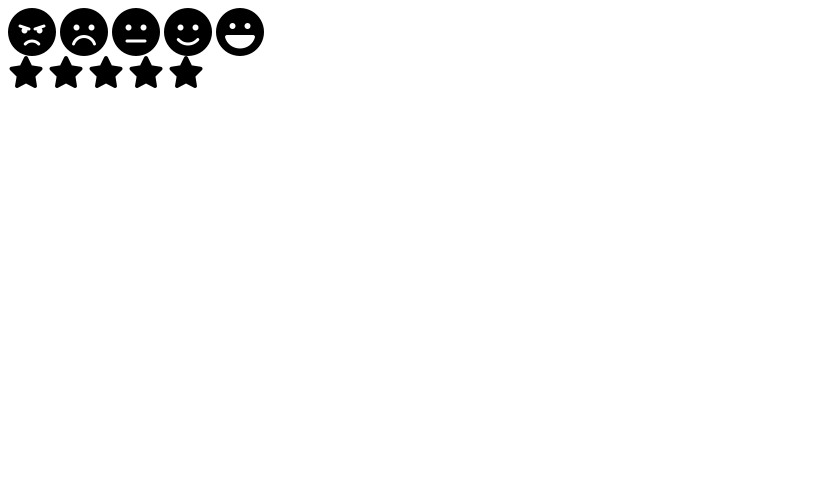
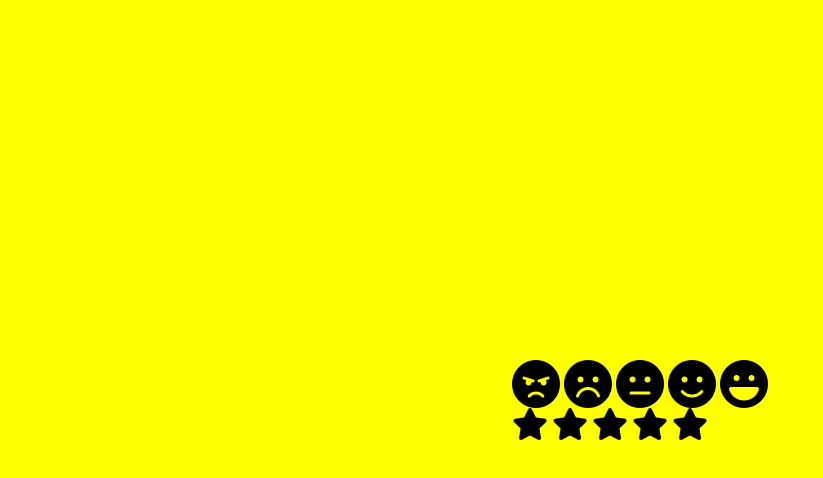
Before and after one commit to Hayds97/Emoji-project, a plain HTML site: page index.html in a window 1280 px wide. Shown: the whole page, without its empty margins (0-823 px from the left). Drawn offline with Linux system fonts and the light colour scheme.

Commit message:
styling the body.

```diff
--- a/index.html
+++ b/index.html
@@ -5,6 +5,7 @@
     <meta name="viewport" content="width=device-width, initial-scale=1.0">
     <title>Emoji_Rating</title>
     <link rel="stylesheet" href="https://cdnjs.cloudflare.com/ajax/libs/font-awesome/6.5.1/css/all.min.css" integrity="sha512-DTOQO9RWCH3ppGqcWaEA1BIZOC6xxalwEsw9c2QQeAIftl+Vegovlnee1c9QX4TctnWMn13TZye+giMm8e2LwA==" crossorigin="anonymous" referrerpolicy="no-referrer" />
+    <link rel="stylesheet" href="style.css">
 </head>
 <body>
     <div class="feedback-container">
--- /dev/null
+++ b/style.css
@@ -0,0 +1,8 @@
+body {
+    margin:0;
+    display: flex;
+    justify-content: center;
+    height: 100vh;
+    align-items: center;
+    background-color: yellow;
+}
```
